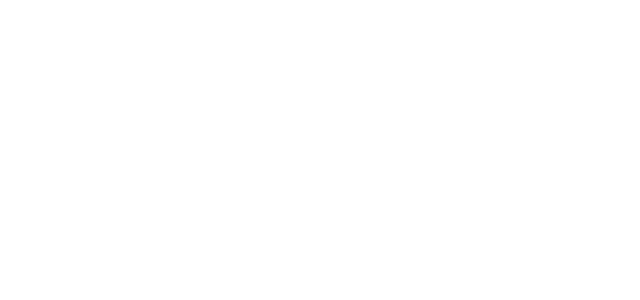
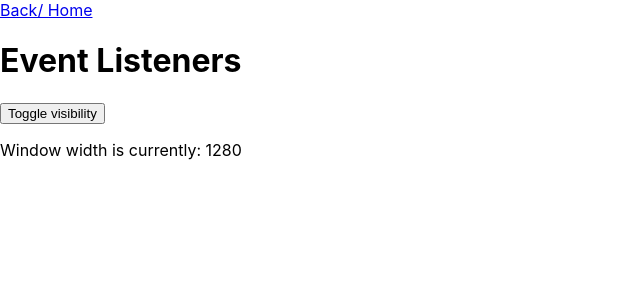
Before and after one commit to Sam-McCathie/react-js, a React (Create React App) app: page /event-listeners in a window 1280 px wide. Before the commit this address had no page. Shown: the top 300 px of the page, without its empty margins (0-640 px from the left). Built offline with nearby package versions, Linux system fonts and the light colour scheme.

Commit message:
Handle event listeners and unmounting component

```diff
--- a/src/App.js
+++ b/src/App.js
@@ -7,6 +7,7 @@
 import ConditionalRendering from "./topics/state/Conditional-Rendering";
 import Form from "./topics/forms/Forms";
 import Api from "./topics/Api/Api";
+import EventListeners from "./topics/event-listeners/EventListeners";
 
 function App() {
   return (
@@ -22,6 +23,7 @@
 
         <Route path="/forms" element={<Form />} />
         <Route path="/api" element={<Api />} />
+        <Route path="/event-listeners" element={<EventListeners />} />
       </Routes>
     </BrowserRouter>
   );
--- a/src/pages/Home.js
+++ b/src/pages/Home.js
@@ -15,6 +15,9 @@
         <li>
           <Link to="api">Api</Link>
         </li>
+        <li>
+          <Link to="event-listeners">Event Listeners</Link>
+        </li>
       </ul>
     </div>
   );
--- /dev/null
+++ b/src/topics/event-listeners/EventListeners.js
@@ -0,0 +1,20 @@
+import React, {useState} from "react";
+import {Link} from "react-router-dom";
+import {WindowWidth} from "./WindowWidth";
+
+const EventListeners = () => {
+  const [widthVisible, setWidthVisible] = useState(true);
+
+  return (
+    <div>
+      <Link to="/">Back/ Home</Link>
+      <h1>Event Listeners</h1>
+      <button onClick={() => setWidthVisible(!widthVisible)}>
+        Toggle visibility
+      </button>
+      {widthVisible && <WindowWidth />}
+    </div>
+  );
+};
+
+export default EventListeners;
--- /dev/null
+++ b/src/topics/event-listeners/WindowWidth.js
@@ -0,0 +1,22 @@
+import React, {useState, useEffect} from "react";
+
+export const WindowWidth = () => {
+  const [windowWidth, setWindowWidth] = useState(window.innerWidth);
+
+  useEffect(() => {
+    const watchWidth = () => {
+      setWindowWidth(window.innerWidth);
+    };
+
+    window.addEventListener("resize", watchWidth);
+    console.log("event listener added");
+
+    // cleanup function for when componenet unmounts
+    return function () {
+      window.removeEventListener("resize", watchWidth);
+      console.log("event listener removed");
+    };
+  }, []);
+
+  return <p>Window width is currently: {windowWidth}</p>;
+};
```
